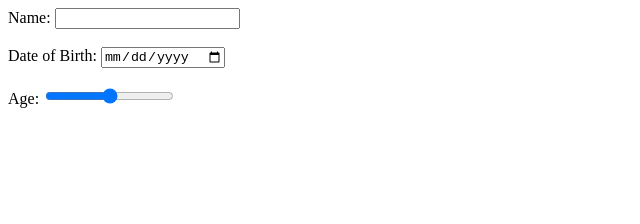
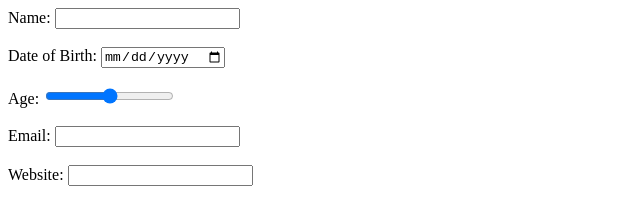
Before and after one commit to PrajwalVithale/FullstackHTML, a plain HTML site: page form.html in a window 1280 px wide. Shown: the whole page, without its empty margins (0-640 px from the left). Drawn offline with Linux system fonts and the light colour scheme.

Commit message:
frontend Labsheet 1

```diff
--- a/form.html
+++ b/form.html
@@ -15,6 +15,12 @@
 
         <label for="age">Age:</label>
         <input type="range" id="age" name="age" max="100"><br><br>
+
+        <label for="email">Email:</label>
+        <input type="email" id="email" name="email" required><br><br>
+
+        <label for="website">Website:</label>
+        <input type="URL" id="Website" name="Website"><br><br>
     </form>
 </body>
 </html>
```
